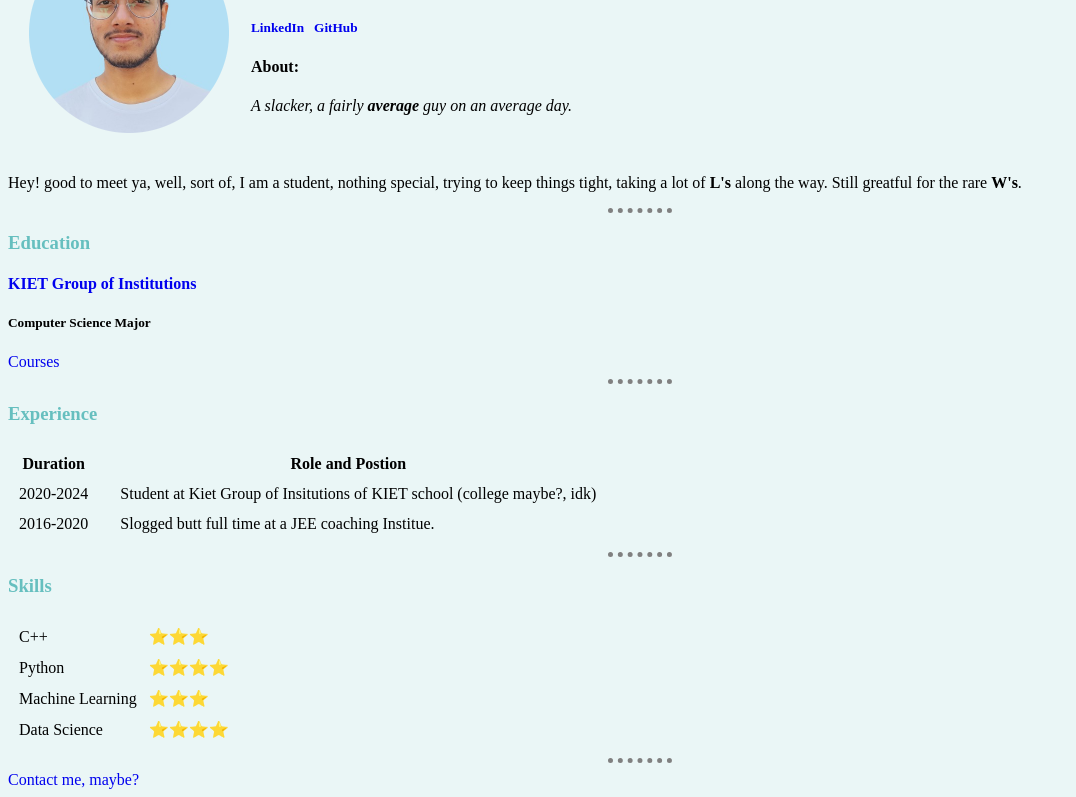
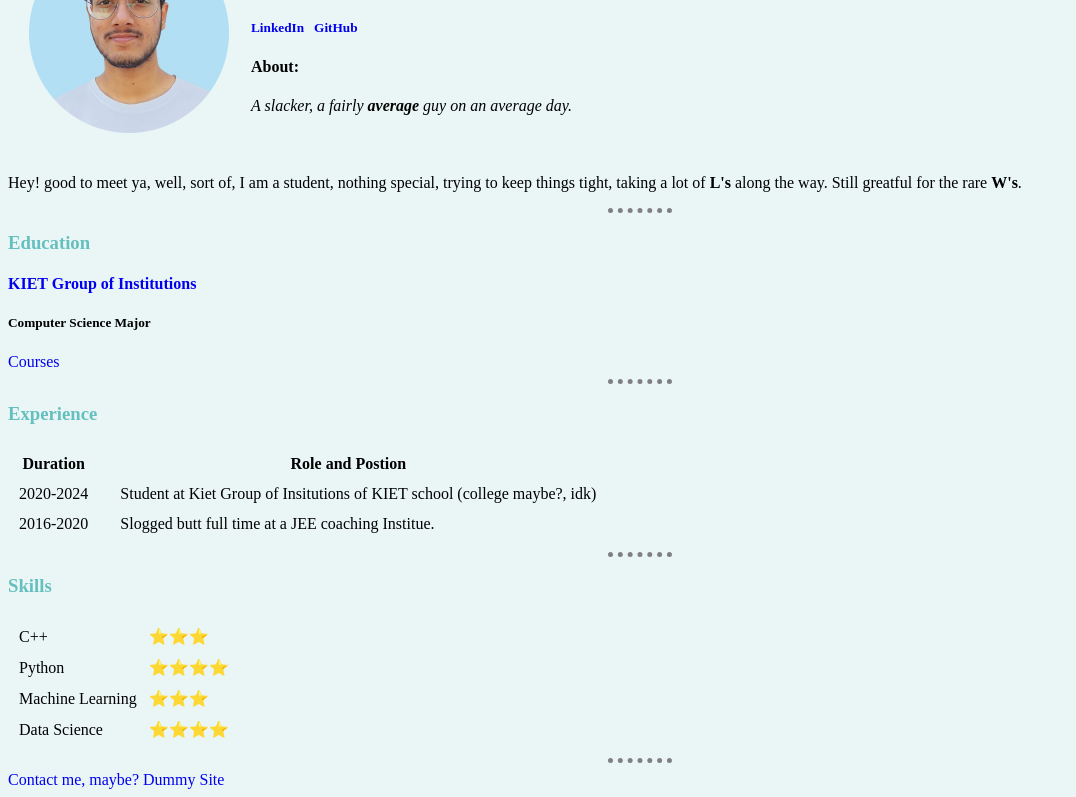
Before and after one commit to MoAusaf/CV, a plain HTML site: page index.html in a window 1280 px wide. Shown: the part 96-893 px from the top of the page, without its empty margins (0-1076 px from the left). Drawn offline with Linux system fonts and the light colour scheme.

Commit message:
Update index.html

```diff
--- a/index.html
+++ b/index.html
@@ -75,6 +75,7 @@
   <hr>
 
   <a href="contact-me.html" style="text-decoration: none" target="_blank"> Contact me, maybe? </a>
+  <a href="LoremIpsum.html" style="text-decoration: none" target="_blank"> Dummy Site </a>
 
 </body>
 
```
